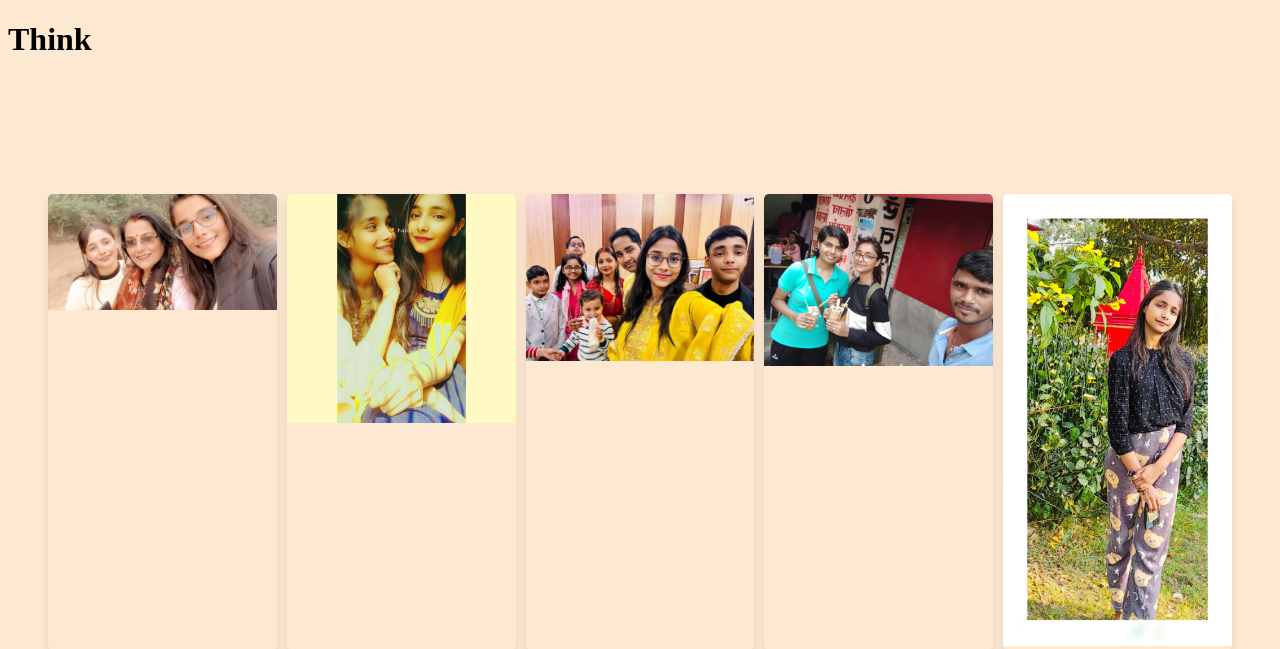
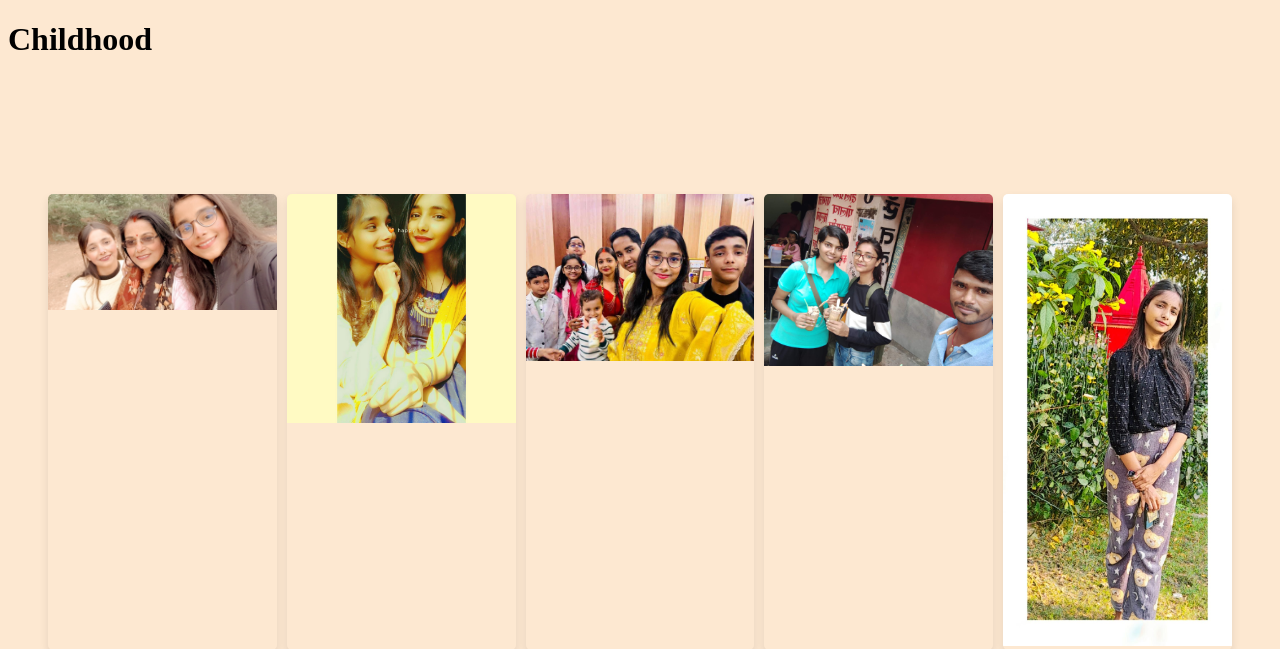
Before and after one commit to Kashish646/ayushi_portfolio_new, a Flask app: page /Childhood in a window 1280 px wide. Shown: the top 649 px of the page. Run offline with Flask 2, Linux system fonts and the light colour scheme.

Commit message:
Update Childhood.html
commit

```diff
--- a/templates/Childhood.html
+++ b/templates/Childhood.html
@@ -62,7 +62,7 @@
     </style>
 </head>
 <body>
-    <h1>Think</h1>
+    <h1>Childhood</h1>
     <div class="photo-grid">
         <div class="photo-item">
             <img src="../static/photos/childhood/c1.jpg" alt="Image 1" >
```
